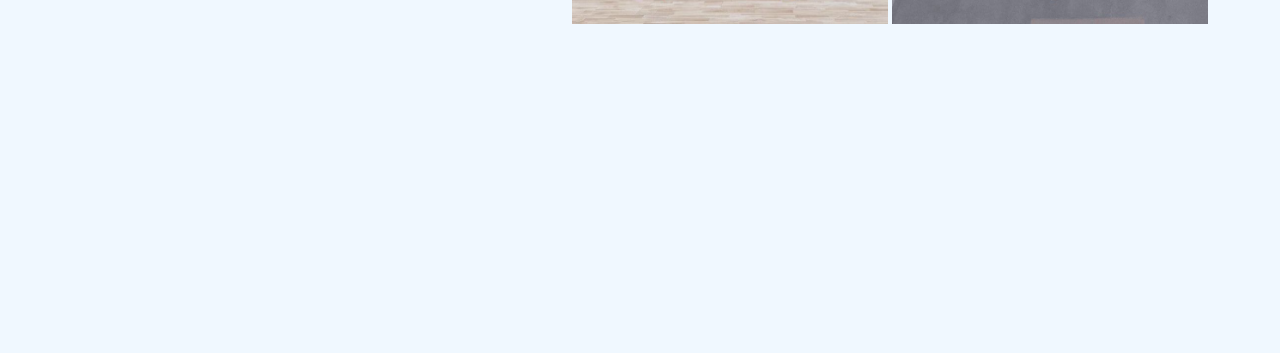
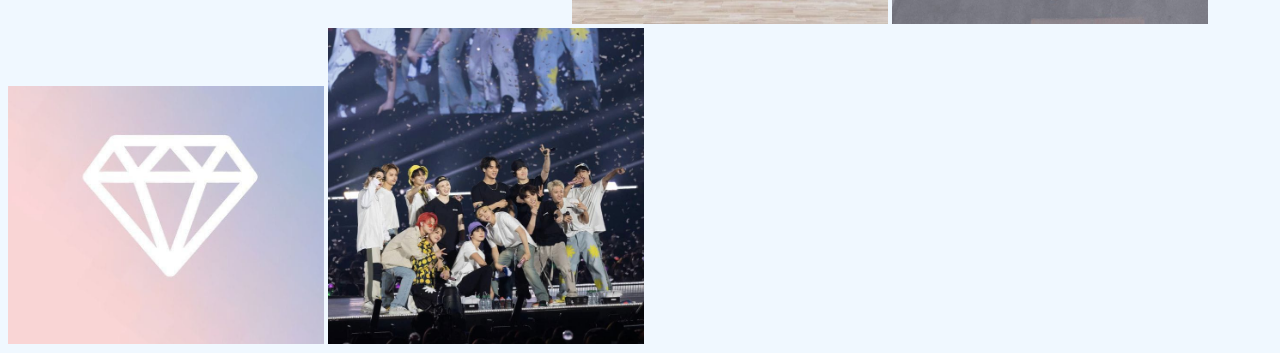
Before and after one commit to LavanyaLakshmi33/website, a plain HTML site: page index.html in a window 1280 px wide. Shown: the part 9127-9480 px from the top of the page. Before the commit the page ends 9163 px from the top, so only its background shows below. Drawn offline with Linux system fonts and the light colour scheme; grey boxes are pictures that could not be loaded.

Commit message:
Update index.html

```diff
--- a/index.html
+++ b/index.html
@@ -132,4 +132,6 @@ LATEST MUSIC VIDEO
 <iframe width="560" height="315" src="https://www.youtube.com/embed/zSQ48zyWZrY?si=zgg3OkXuTutL9JgQ" title="YouTube video player" frameborder="0" allow="accelerometer; autoplay; clipboard-write; encrypted-media; gyroscope; picture-in-picture; web-share" allowfullscreen></iframe>
 <img width="25%" src=svt.jpg>
 <img width="25%" src=svt133.jpg>
+ <img width="25%" src=carat.jpg>
+ <img width="25%" src=seventeen.jpg>
 </html>
```
